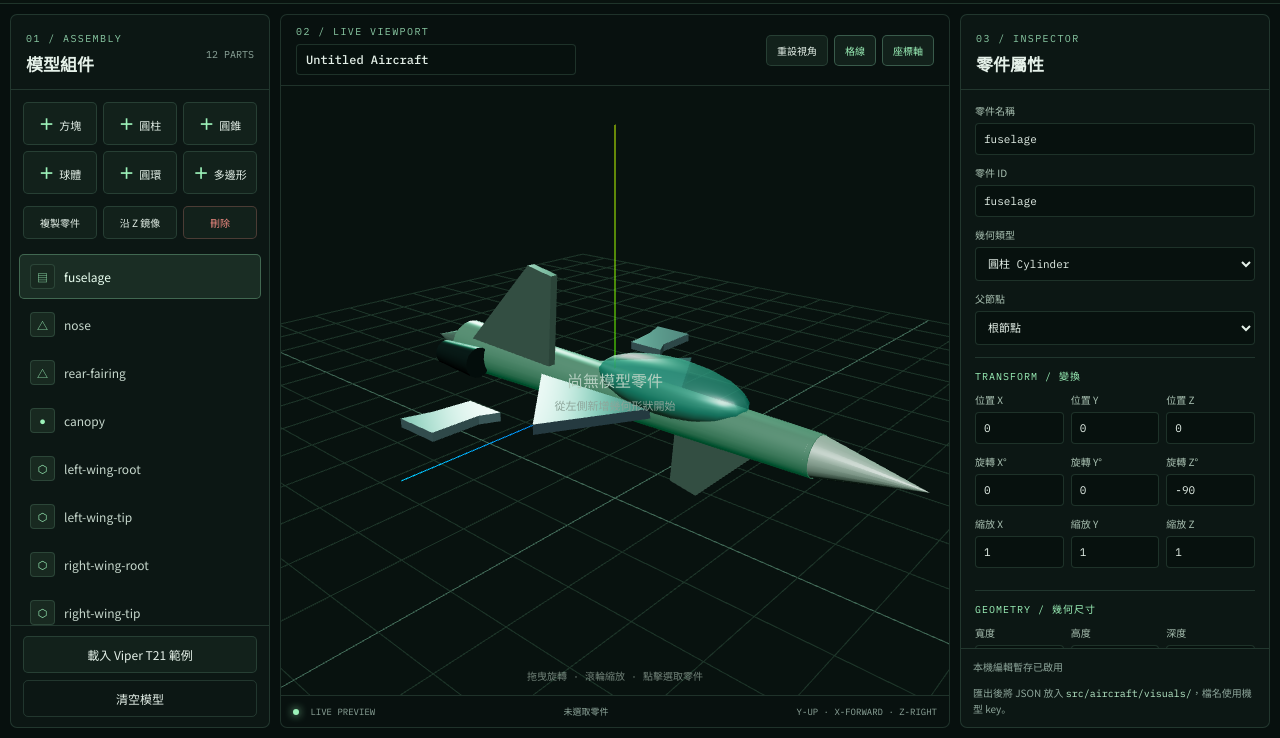
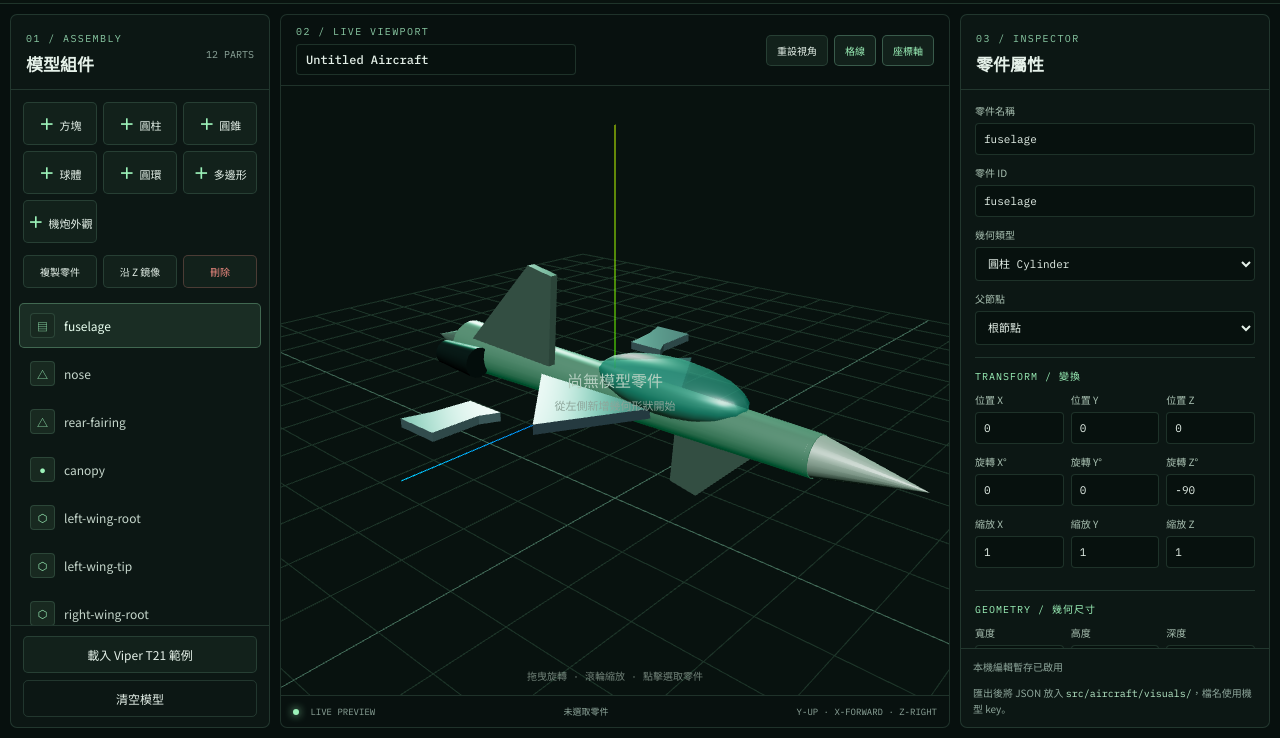
Before and after one commit to fuguangji/combat-flight-simulator, a website built with Vite: page editor/index.html in a window 1280 px wide. Shown: the part 62-800 px from the top of the page. Built offline with nearby package versions, Linux system fonts and the light colour scheme; animation ran at ten frames a second.

Commit message:
Add static cannon visual tool to aircraft editor

```diff
--- a/editor/index.html
+++ b/editor/index.html
@@ -30,6 +30,7 @@
           <button data-add="sphere"><b>＋</b> 球體</button>
           <button data-add="torus"><b>＋</b> 圓環</button>
           <button data-add="polygon"><b>＋</b> 多邊形</button>
+          <button id="add-cannon" title="新增固定式機炮外觀零件"><b>＋</b> 機炮外觀</button>
         </div>
         <div class="tool-row">
           <button id="duplicate">複製零件</button>
```
